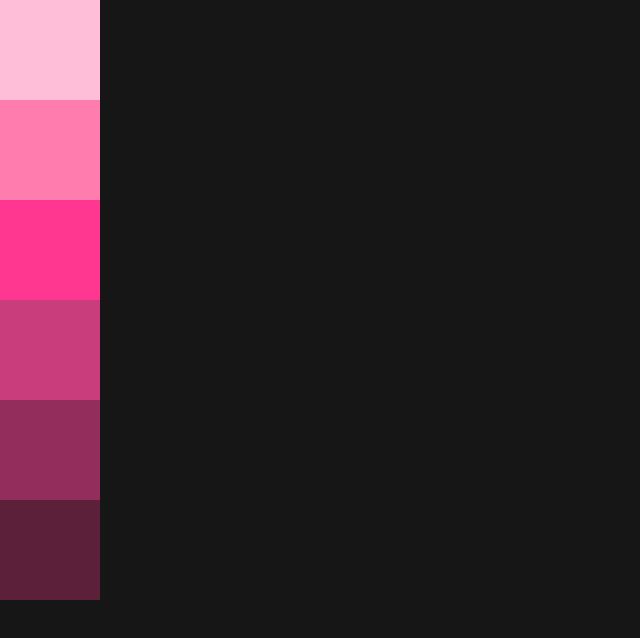
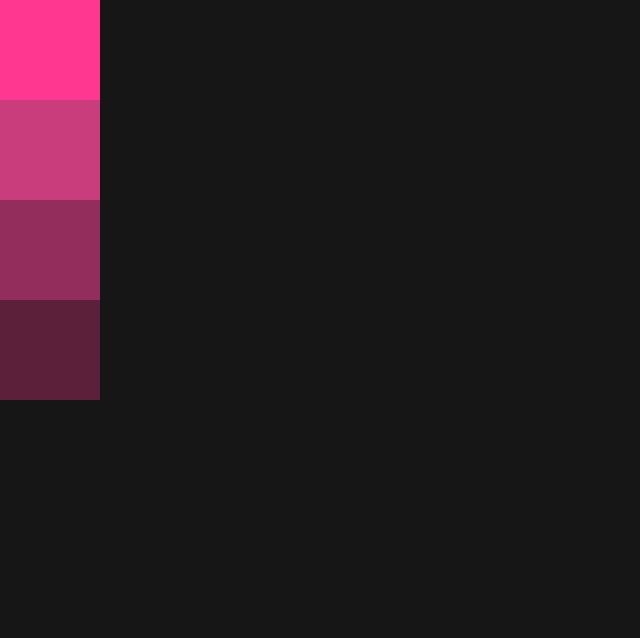
Before and after one commit to meme-party/front, a Next.js app: page / in a window 1280 px wide. Shown: the top 638 px of the page, without its empty margins (0-640 px from the left). Built offline with nearby package versions, Linux system fonts and the light colour scheme.

Commit message:
feat: tailwind-css config 설정

```diff
--- a/src/app/(routes)/page.tsx
+++ b/src/app/(routes)/page.tsx
@@ -1,8 +1,6 @@
 export default function Home() {
   return (
     <section>
-      <div className="h-[100px] w-[100px] bg-primary-100" />
-      <div className="h-[100px] w-[100px] bg-primary-200" />
       <div className="h-[100px] w-[100px] bg-primary-300" />
       <div className="h-[100px] w-[100px] bg-primary-400" />
       <div className="h-[100px] w-[100px] bg-primary-500" />
--- a/src/styles/colors.ts
+++ b/src/styles/colors.ts
@@ -1,7 +1,5 @@
 export const COLORS = {
   PRIMARY: "#CA3D7D",
-  PRIMARY_100: "#FFBED7",
-  PRIMARY_200: "#FF7CAE",
   PRIMARY_300: "#FF3791",
   PRIMARY_400: "#CA3D7D",
   PRIMARY_500: "#932D5B",
@@ -17,5 +15,6 @@ export const COLORS = {
   GRAY_SCALE_600: "#59575A",
   GRAY_SCALE_700: "#343134",
   GRAY_SCALE_800: "#222122",
-  GRAY_SCALE_900: "#171617"
+  GRAY_SCALE_900: "#171617",
+  SEMANTIC: "#FF2424"
 }
--- a/tailwind.config.ts
+++ b/tailwind.config.ts
@@ -20,19 +20,13 @@ export default {
         thumbnail: "0 2px 4px rgba(203, 199, 203, 0.2)"
       },
       colors: {
-        // Todo 필요한 color 들 추가
         primary: {
           DEFAULT: COLORS.PRIMARY,
-          100: COLORS.PRIMARY_100,
-          200: COLORS.PRIMARY_200,
           300: COLORS.PRIMARY_300,
           400: COLORS.PRIMARY_400,
           500: COLORS.PRIMARY_500,
           600: COLORS.PRIMARY_600
         },
-        white: COLORS.WHITE,
-        gray: COLORS.GRAY,
-        dark: COLORS.DARK,
         "gray-scale": {
           100: COLORS.GRAY_SCALE_100,
           200: COLORS.GRAY_SCALE_200,
@@ -43,7 +37,28 @@ export default {
           700: COLORS.GRAY_SCALE_700,
           800: COLORS.GRAY_SCALE_800,
           900: COLORS.GRAY_SCALE_900
-        }
+        },
+        semantic: COLORS.SEMANTIC
+      },
+      fontWeight: {
+        bold: "700",
+        semibold: "600",
+        medium: "500",
+        regular: "400"
+      },
+      fontSize: {
+        webTitle: ["28px", { fontWeight: 600 }],
+        "h1-sb": ["20px", { fontWeight: 600 }],
+        "h1-m": ["20px", { fontWeight: 500 }],
+        "h2-b": ["16px", { fontWeight: 700 }],
+        "h2-sb": ["16px", { fontWeight: 600 }],
+        "h2-m": ["16px", { fontWeight: 500 }],
+        "h2-r": ["16px", { fontWeight: 400 }],
+        "h3-sb": ["14px", { fontWeight: 600 }],
+        "h3-m": ["14px", { fontWeight: 500 }],
+        "h3-r": ["14px", { fontWeight: 400 }],
+        "h4-m": ["12px", { fontWeight: 500 }],
+        "h4-r": ["12px", { fontWeight: 400 }]
       }
     }
   },
```
